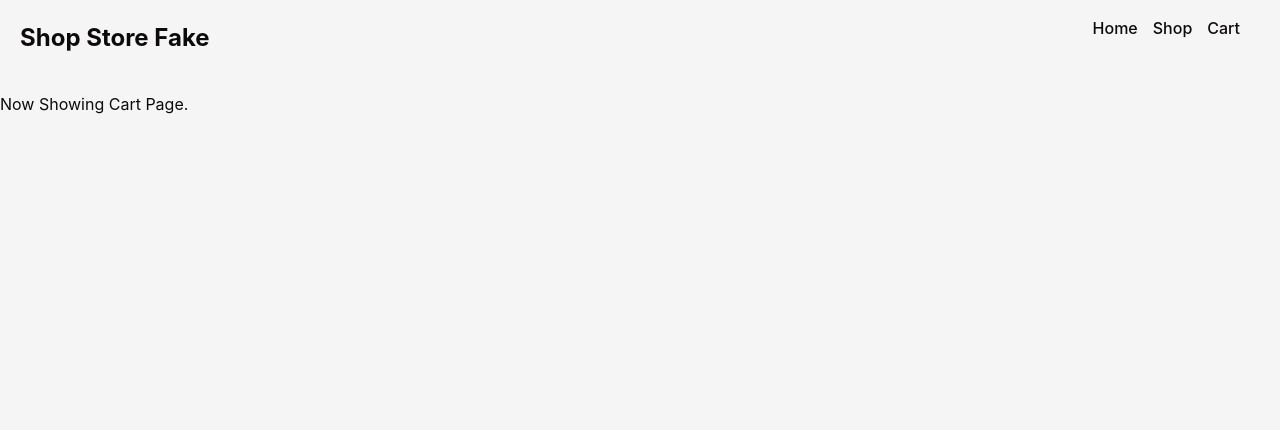
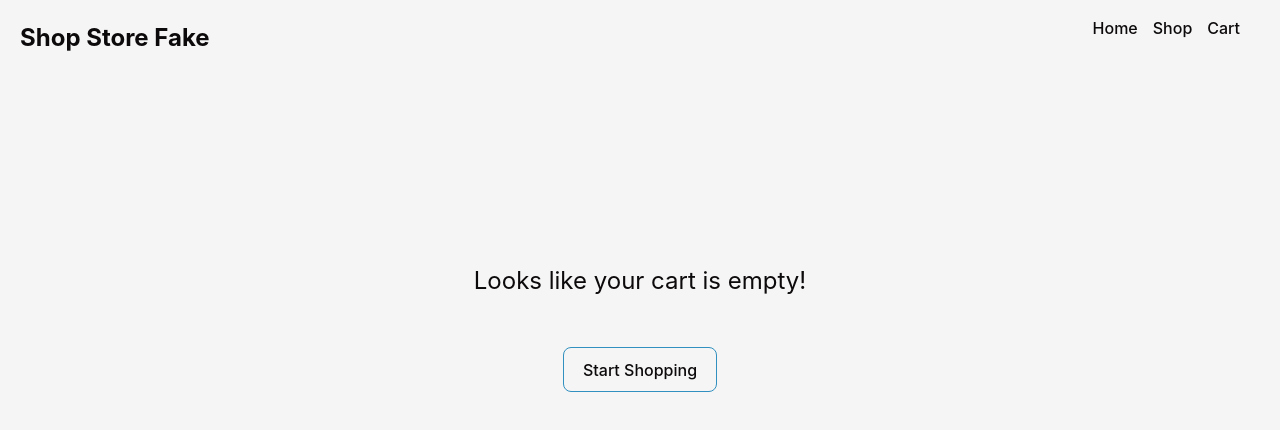
Before and after one commit to Hsoren31/shopping-cart-app, a React (Vite) app: page /cart in a window 1280 px wide. Shown: the top 430 px of the page. Built offline with nearby package versions, Linux system fonts and the light colour scheme.

Commit message:
Style: tell user cart is empty & link to shop page

```diff
--- a/src/routes/Cart.jsx
+++ b/src/routes/Cart.jsx
@@ -1,7 +1,14 @@
+import { Link } from "react-router-dom";
+import styles from "../styles/Cart.module.css";
+
 function Cart() {
   return (
-    <div>
-      <p>Now Showing Cart Page.</p>
+    <div className={styles.empty}>
+      <p className={styles.emptyText}>Looks like your cart is empty!</p>
+      <br></br>
+      <Link className={styles.shopLink} to="/shop">
+        Start Shopping
+      </Link>
     </div>
   );
 }
--- /dev/null
+++ b/src/styles/Cart.module.css
@@ -0,0 +1,22 @@
+.empty {
+  display: flex;
+  flex-direction: column;
+  justify-content: center;
+  align-items: center;
+  min-height: 60vh;
+}
+
+.emptyText {
+  font-size: 1.5em;
+}
+
+.shopLink {
+  border-radius: 8px;
+  border: 1px solid #3190bf;
+  padding: 0.6em 1.2em;
+  font-size: 1em;
+  font-weight: 500;
+  font-family: inherit;
+  background-color: #f5f5f5;
+  cursor: pointer;
+}
```
